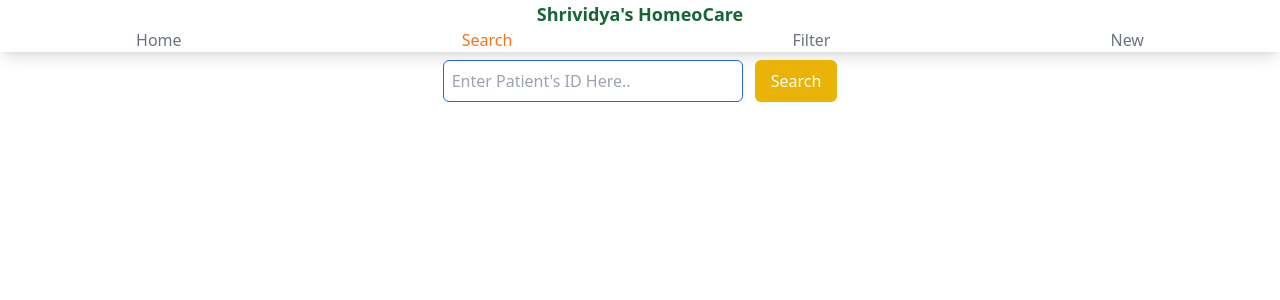
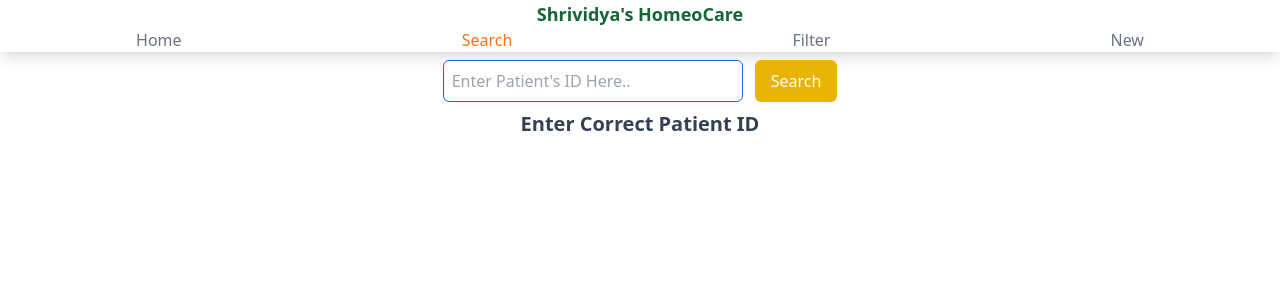
Before and after one commit to SHRIVISHNU-CM/Medicos, a React (Vite) app in the folder frontend/: page /search in a window 1280 px wide. Shown: the top 300 px of the page. Built offline with nearby package versions, Linux system fonts and the light colour scheme.

Commit message:
ternary operator

```diff
--- a/frontend/src/Components/Search.jsx
+++ b/frontend/src/Components/Search.jsx
@@ -16,7 +16,7 @@
             axios.get(URI).then((res) => {
                 setidData(res.data._id)
                 SetSearchData(res.data)
-                setyear((new Date().getFullYear())-(new Date(res.data.age).getFullYear()))
+                setyear((new Date().getFullYear()) - (new Date(res.data.age).getFullYear()))
             })
         } catch (error) {
             console.error("Error occurred:", error);
@@ -53,8 +53,11 @@
 
             </div>
             {
-                SearchData !== null && (
+                SearchData === null ? (
                     <>
+                        <h1 className="text-center text-slate-700 font-semibold text-xl">Enter Correct Patient ID</h1>
+
+                    </>) : (<>
                         <div className="w-full h-min p-1 flex justify-center">
                             <header className="px-2 py-1 w-[400px] h-min">
                                 <div className="border border-b-blue-600 p-1 my-1">
@@ -104,7 +107,6 @@
                         <Link to={`/edit/${idData}`} className="border px-4 py-2 bg-green-700 text-white m-1 w-[200px] block mx-auto text-center rounded-md">
                             Edit
                         </Link>
-
                     </>)
             }
         </>
```
